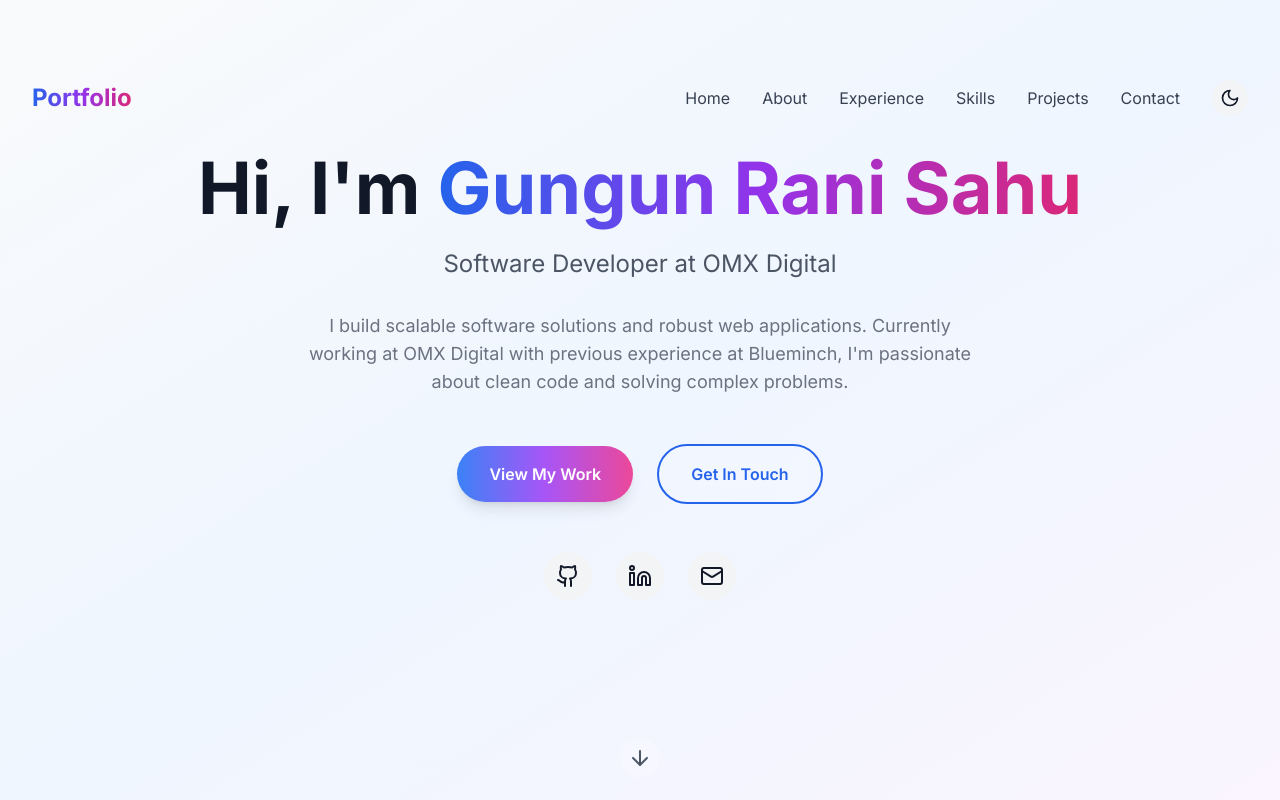
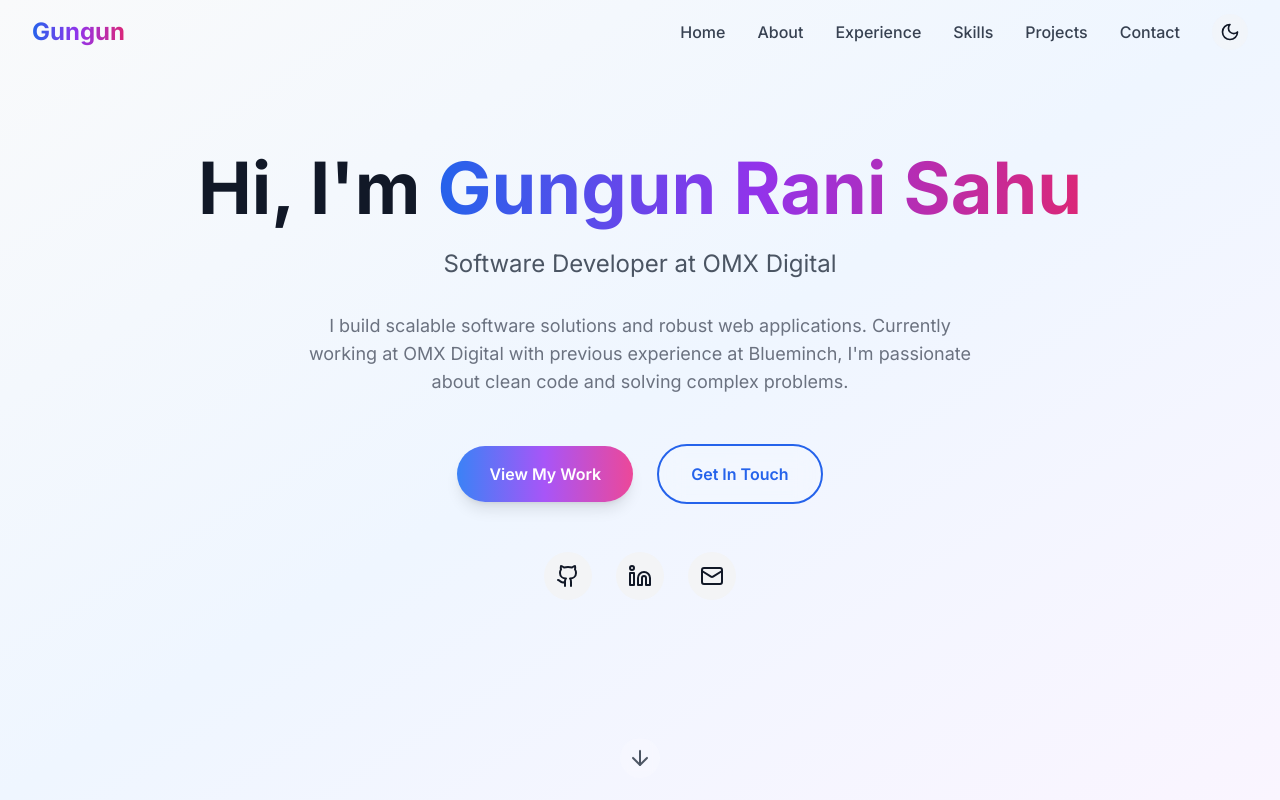
Before and after one commit to GungunRaniSahu/Portfolio-V2, a React (Vite) app: page / in a window 1280 px wide. Shown: the top 800 px of the page. Built offline with nearby package versions, Linux system fonts and the light colour scheme.

Commit message:
-- fixed the navbar bug

```diff
--- a/src/components/Navbar.tsx
+++ b/src/components/Navbar.tsx
@@ -33,19 +33,19 @@ const Navbar: React.FC = () => {
     <motion.nav
       initial={{ y: -100 }}
       animate={{ y: 0 }}
-      className={`fixed top-0 w-full z-50 transition-all duration-500 ${
+      className={`fixed top-0 w-full z-50 transition-all duration-700 ${
         scrolled
-          ? 'glass-effect shadow-2xl'
+          ? 'backdrop-blur-md bg-white/80 dark:bg-dark-300/80 border-b border-gray-200/20 dark:border-gray-700/20 shadow-lg'
           : 'bg-transparent'
       }`}
     >
-      <div className="container-custom section-padding">
-        <div className="flex items-center justify-between">
+      <div className="max-w-7xl mx-auto px-4 sm:px-6 lg:px-8">
+        <div className="flex items-center justify-between h-16">
           <motion.div
             whileHover={{ scale: 1.05 }}
             className="text-2xl font-bold gradient-text"
           >
-            Portfolio
+            Gungun
           </motion.div>
 
           {/* Desktop Navigation */}
@@ -55,16 +55,22 @@ const Navbar: React.FC = () => {
                 key={item.name}
                 href={item.href}
                 whileHover={{ y: -2 }}
-                className="text-gray-700 dark:text-gray-300 hover:text-primary-600 dark:hover:text-primary-400 transition-colors"
+                className="relative text-gray-700 dark:text-gray-300 hover:text-primary-600 dark:hover:text-primary-400 transition-colors font-medium"
               >
                 {item.name}
+                <motion.div
+                  className="absolute -bottom-1 left-0 right-0 h-0.5 bg-gradient-to-r from-primary-500 to-purple-500"
+                  initial={{ scaleX: 0 }}
+                  whileHover={{ scaleX: 1 }}
+                  transition={{ duration: 0.3 }}
+                />
               </motion.a>
             ))}
             <motion.button
-              whileHover={{ scale: 1.1 }}
+              whileHover={{ scale: 1.1, rotate: 180 }}
               whileTap={{ scale: 0.9 }}
               onClick={toggleTheme}
-              className="p-2 rounded-full bg-gray-100 dark:bg-dark-100 hover:bg-gray-200 dark:hover:bg-dark-200 transition-colors"
+              className="p-2 rounded-full bg-gray-100/50 dark:bg-dark-100/50 hover:bg-gray-200/70 dark:hover:bg-dark-200/70 transition-all duration-300 backdrop-blur-sm"
             >
               {isDark ? <Sun size={20} /> : <Moon size={20} />}
             </motion.button>
@@ -73,10 +79,10 @@ const Navbar: React.FC = () => {
           {/* Mobile Menu Button */}
           <div className="md:hidden flex items-center space-x-4">
             <motion.button
-              whileHover={{ scale: 1.1 }}
+              whileHover={{ scale: 1.1, rotate: 180 }}
               whileTap={{ scale: 0.9 }}
               onClick={toggleTheme}
-              className="p-2 rounded-full bg-gray-100 dark:bg-dark-100"
+              className="p-2 rounded-full bg-gray-100/50 dark:bg-dark-100/50 backdrop-blur-sm"
             >
               {isDark ? <Sun size={20} /> : <Moon size={20} />}
             </motion.button>
@@ -84,7 +90,7 @@ const Navbar: React.FC = () => {
               whileHover={{ scale: 1.1 }}
               whileTap={{ scale: 0.9 }}
               onClick={() => setIsOpen(!isOpen)}
-              className="p-2 rounded-full bg-gray-100 dark:bg-dark-100"
+              className="p-2 rounded-full bg-gray-100/50 dark:bg-dark-100/50 backdrop-blur-sm"
             >
               {isOpen ? <X size={20} /> : <Menu size={20} />}
             </motion.button>
@@ -100,14 +106,14 @@ const Navbar: React.FC = () => {
           }}
           className="md:hidden overflow-hidden"
         >
-          <div className="py-4 space-y-4">
+          <div className="py-4 space-y-4 bg-white/50 dark:bg-dark-100/50 backdrop-blur-md rounded-lg mt-2 border border-gray-200/20 dark:border-gray-700/20">
             {navItems.map((item) => (
               <motion.a
                 key={item.name}
                 href={item.href}
                 whileHover={{ x: 10 }}
                 onClick={() => setIsOpen(false)}
-                className="block text-gray-700 dark:text-gray-300 hover:text-primary-600 dark:hover:text-primary-400 transition-colors"
+                className="block px-4 py-2 text-gray-700 dark:text-gray-300 hover:text-primary-600 dark:hover:text-primary-400 transition-colors font-medium"
               >
                 {item.name}
               </motion.a>
```
